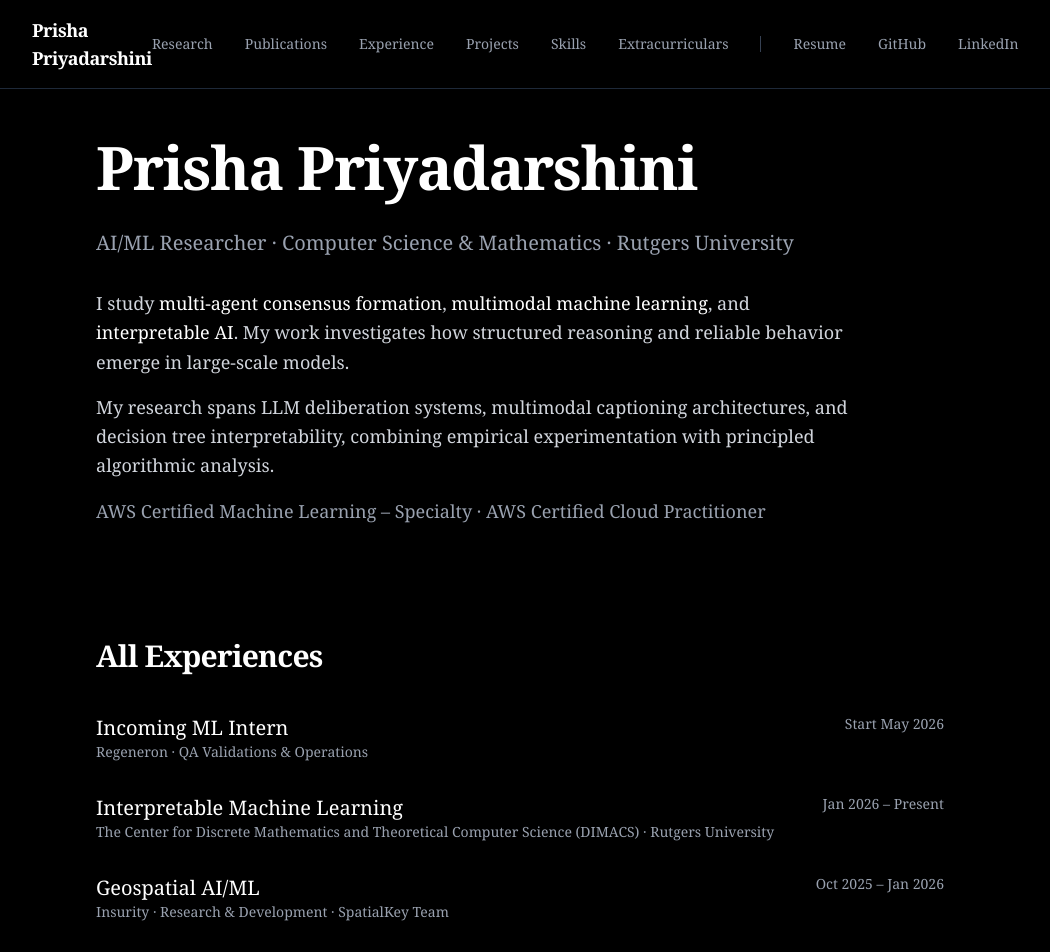
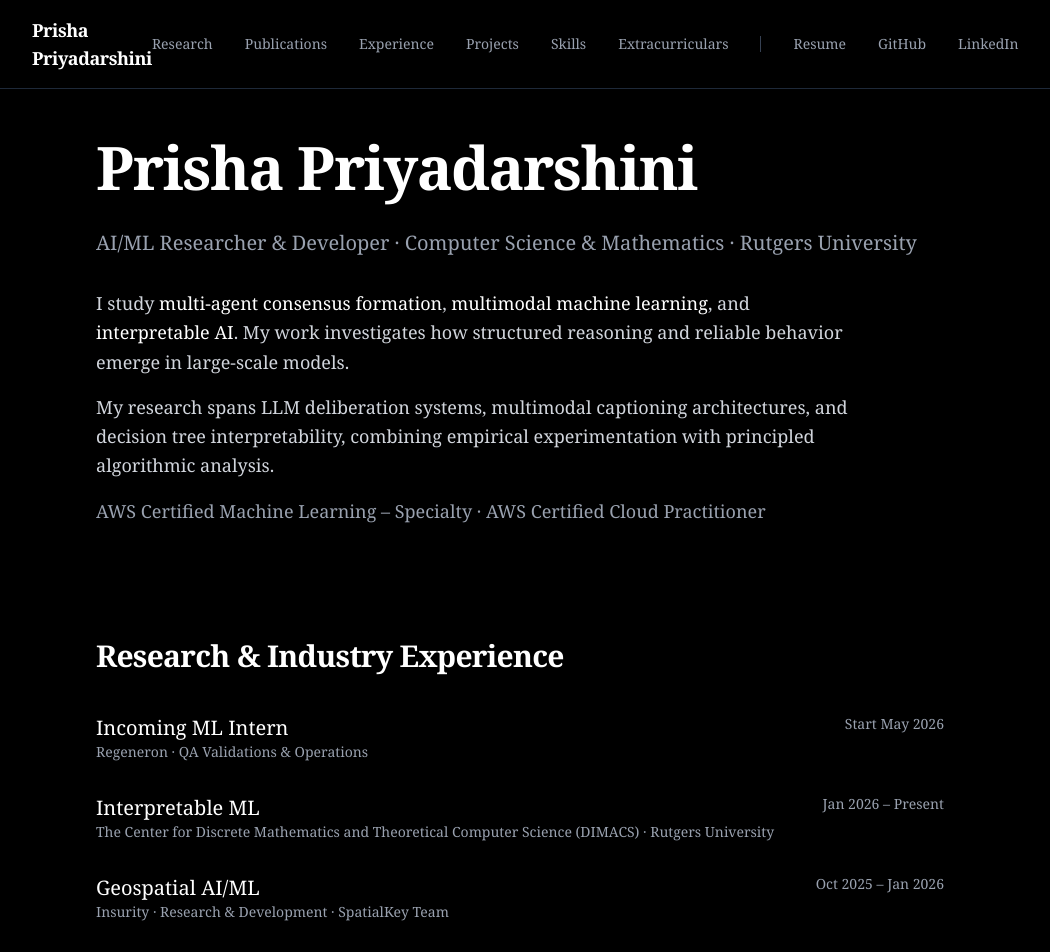
Before and after one commit to priyadp1/Website, a Next.js app in the folder prisha-portfolio/: page / in a window 1280 px wide. Shown: the top 952 px of the page, without its empty margins (120-1170 px from the left). Built offline with nearby package versions, Linux system fonts and the light colour scheme.

Commit message:
Fixed stuff

```diff
--- a/prisha-portfolio/src/app/page.tsx
+++ b/prisha-portfolio/src/app/page.tsx
@@ -9,7 +9,7 @@
         </h1>
 
         <p className="text-xl text-gray-400">
-          AI/ML Researcher · Computer Science & Mathematics · Rutgers University
+          AI/ML Researcher & Developer · Computer Science & Mathematics · Rutgers University
         </p>
 
         <div className="max-w-3xl text-gray-300 leading-relaxed space-y-4 text-lg">
@@ -36,7 +36,7 @@
       {/* Experiences */}
       <section className="space-y-10">
         <h2 className="text-3xl font-semibold text-white tracking-tight">
-          All Experiences
+          Research & Industry Experience
         </h2>
 
         <div className="space-y-8">
@@ -60,7 +60,7 @@
           <div className="flex justify-between items-start">
             <div>
               <h3 className="text-xl font-medium text-white">
-                Interpretable Machine Learning
+                Interpretable ML
               </h3>
               <p className="text-sm text-gray-400">
                 The Center for Discrete Mathematics and Theoretical Computer Science (DIMACS) · Rutgers University
```
